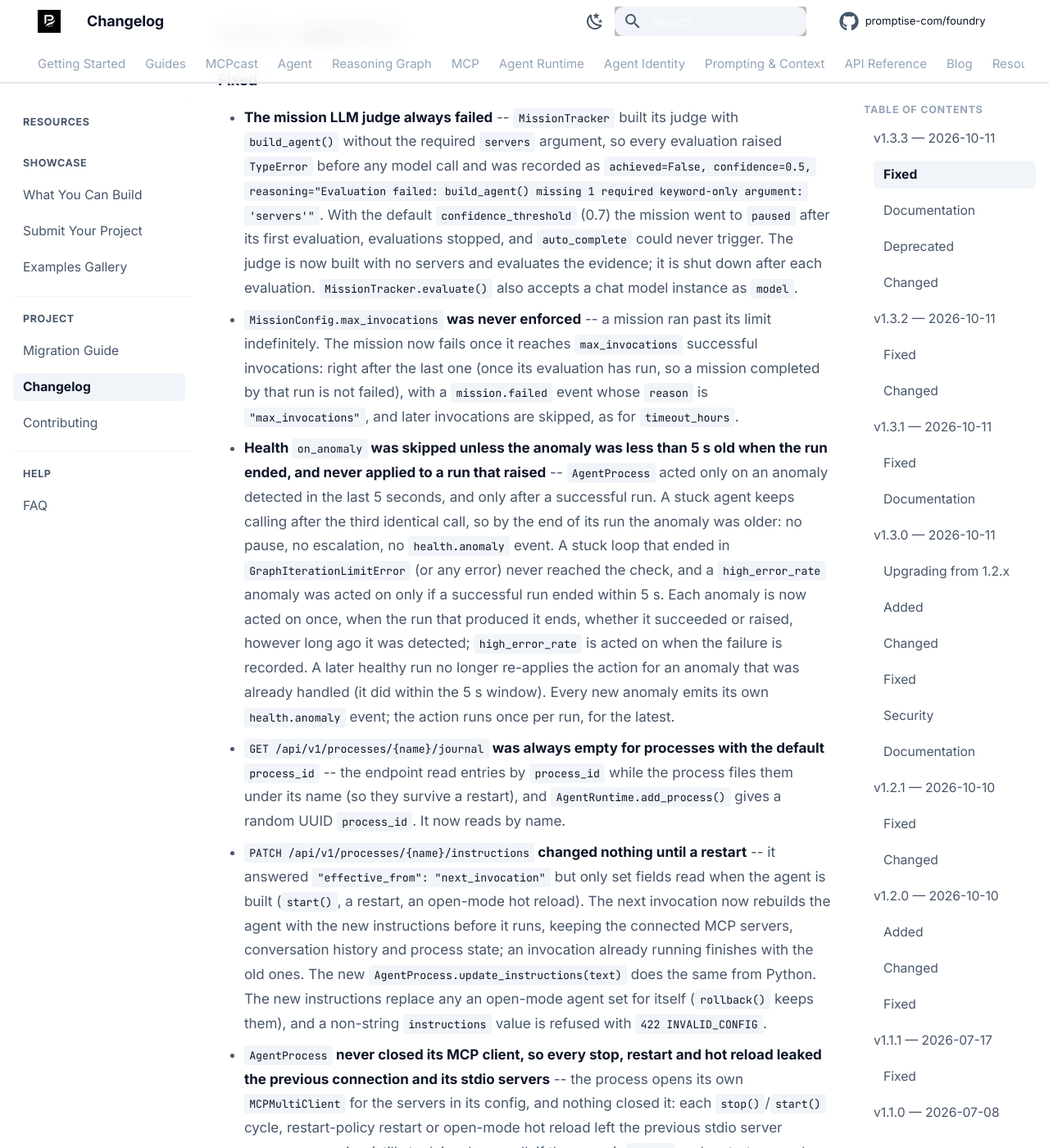
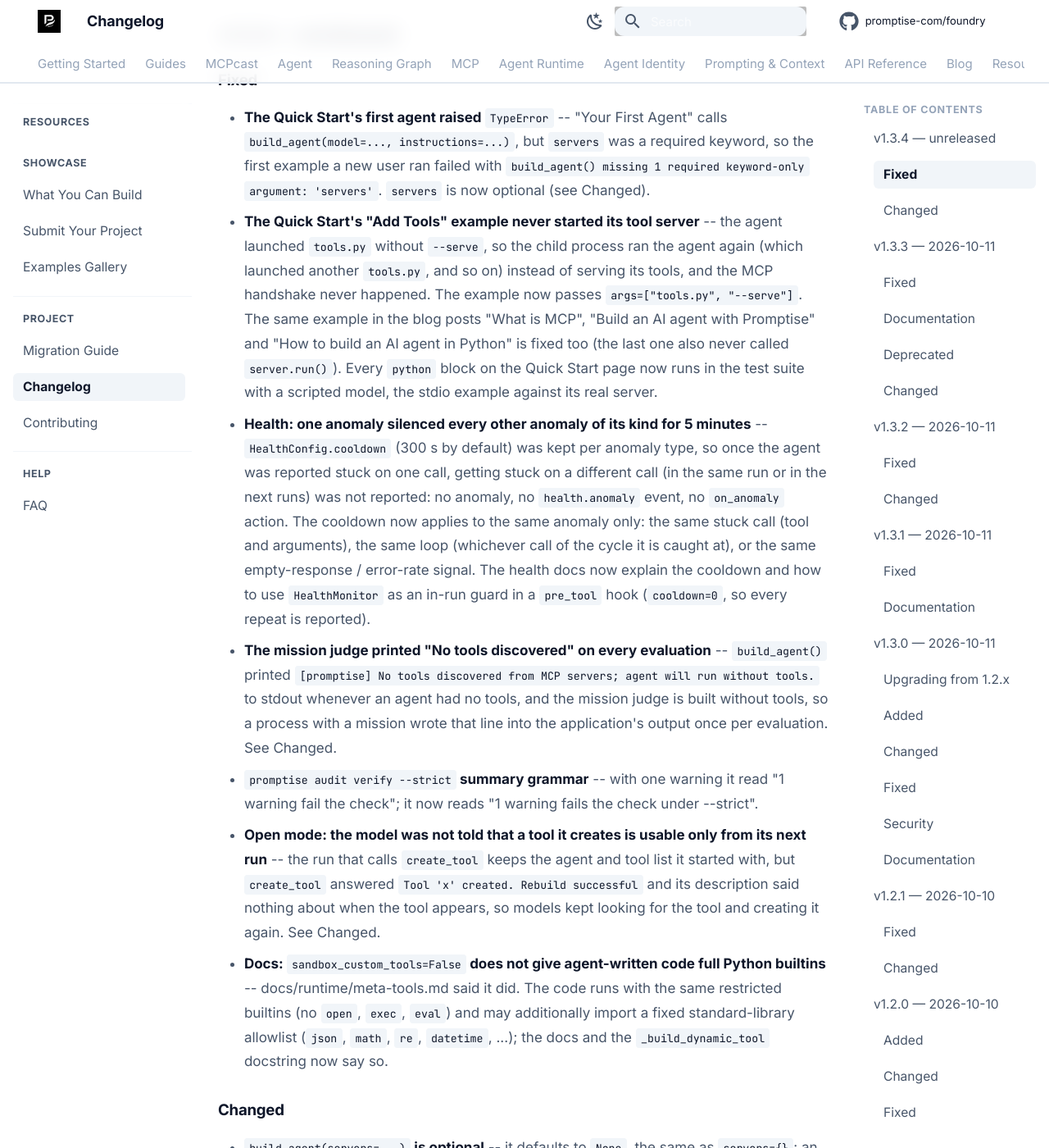
Before and after one commit to CloudEngineHub/DeepMCPAgent, an MkDocs documentation site: the page built from docs/resources/changelog.md, in a window 1280 px wide and 1400 px high, scrolled down 350 px. Shown: the whole window at 82% size. Built offline with MkDocs 1.6.1 and Material for MkDocs 9.7.7, drawn with Linux system fonts in a browser that asks for light colours; comment, search, counter and statistics services are not loaded; some of the changed text lies outside the part shown.

Commit message:
docs(changelog): 1.3.4 entries for the docs and runtime fixes
Co-Authored-By: Claude Opus 5.5 <noreply@anthropic.com>

```diff
--- a/docs/resources/changelog.md
+++ b/docs/resources/changelog.md
@@ -1,6 +1,25 @@
 # Changelog
 
 All notable changes to Promptise Foundry are documented here.
+
+---
+
+## v1.3.4 — unreleased
+
+### Fixed
+- **The Quick Start's first agent raised `TypeError`** -- "Your First Agent" calls `build_agent(model=..., instructions=...)`, but `servers` was a required keyword, so the first example a new user ran failed with `build_agent() missing 1 required keyword-only argument: 'servers'`. `servers` is now optional (see Changed).
+- **The Quick Start's "Add Tools" example never started its tool server** -- the agent launched `tools.py` without `--serve`, so the child process ran the agent again (which launched another `tools.py`, and so on) instead of serving its tools, and the MCP handshake never happened. The example now passes `args=["tools.py", "--serve"]`. The same example in the blog posts "What is MCP", "Build an AI agent with Promptise" and "How to build an AI agent in Python" is fixed too (the last one also never called `server.run()`). Every `python` block on the Quick Start page now runs in the test suite with a scripted model, the stdio example against its real server.
+- **Health: one anomaly silenced every other anomaly of its kind for 5 minutes** -- `HealthConfig.cooldown` (300 s by default) was kept per anomaly type, so once the agent was reported stuck on one call, getting stuck on a different call (in the same run or in the next runs) was not reported: no anomaly, no `health.anomaly` event, no `on_anomaly` action. The cooldown now applies to the same anomaly only: the same stuck call (tool and arguments), the same loop (whichever call of the cycle it is caught at), or the same empty-response / error-rate signal. The health docs now explain the cooldown and how to use `HealthMonitor` as an in-run guard in a `pre_tool` hook (`cooldown=0`, so every repeat is reported).
+- **The mission judge printed "No tools discovered" on every evaluation** -- `build_agent()` printed `[promptise] No tools discovered from MCP servers; agent will run without tools.` to stdout whenever an agent had no tools, and the mission judge is built without tools, so a process with a mission wrote that line into the application's output once per evaluation. See Changed.
+- **`promptise audit verify --strict` summary grammar** -- with one warning it read "1 warning fail the check"; it now reads "1 warning fails the check under --strict".
+- **Open mode: the model was not told that a tool it creates is usable only from its next run** -- the run that calls `create_tool` keeps the agent and tool list it started with, but `create_tool` answered `Tool 'x' created. Rebuild successful` and its description said nothing about when the tool appears, so models kept looking for the tool and creating it again. See Changed.
+- **Docs: `sandbox_custom_tools=False` does not give agent-written code full Python builtins** -- docs/runtime/meta-tools.md said it did. The code runs with the same restricted builtins (no `open`, `exec`, `eval`) and may additionally import a fixed standard-library allowlist (`json`, `math`, `re`, `datetime`, ...); the docs and the `_build_dynamic_tool` docstring now say so.
+
+### Changed
+- **`build_agent(servers=...)` is optional** -- it defaults to `None`, the same as `servers={}`: an agent with no MCP tools (just the model, or `extra_tools`).
+- **`build_agent()` no longer prints to stdout when an agent has no tools** -- with no servers configured nothing is reported (a `DEBUG` log record on `promptise.agent`); when servers are configured but none of them offers a tool, a `WARNING` naming the servers is logged on `promptise.agent` instead of the old `print`.
+- **Health cooldown is per anomaly, not per anomaly type** -- see Fixed. A process whose agent gets stuck on several different calls now reports each (one `health.anomaly` event each, and the `on_anomaly` action for the run), where it reported only the first within `cooldown`. Repeats of the same anomaly are still reported once per `cooldown`, also across runs.
+- **Open mode: `create_tool` and `connect_mcp_server` tell the model the change applies from its next run** -- `create_tool` now answers `Tool 'x' created. You can call it from your next run, not in this one: this run keeps the tools it started with, so finish the current task without it.` (it was `Tool 'x' created. Rebuild successful`), and `connect_mcp_server` answers `Connected to MCP server 'x' at <url>. Its tools are available from your next run, not in this one: ...` (it ended with `Rebuild successful`). Both tool descriptions say the same, and `create_tool`'s description no longer says `run(**kwargs) -> str` (declared parameters are passed to `run` as keyword arguments).
 
 ---
 
```
Also changed, not shown: CHANGELOG.md (+17 -0 lines).
